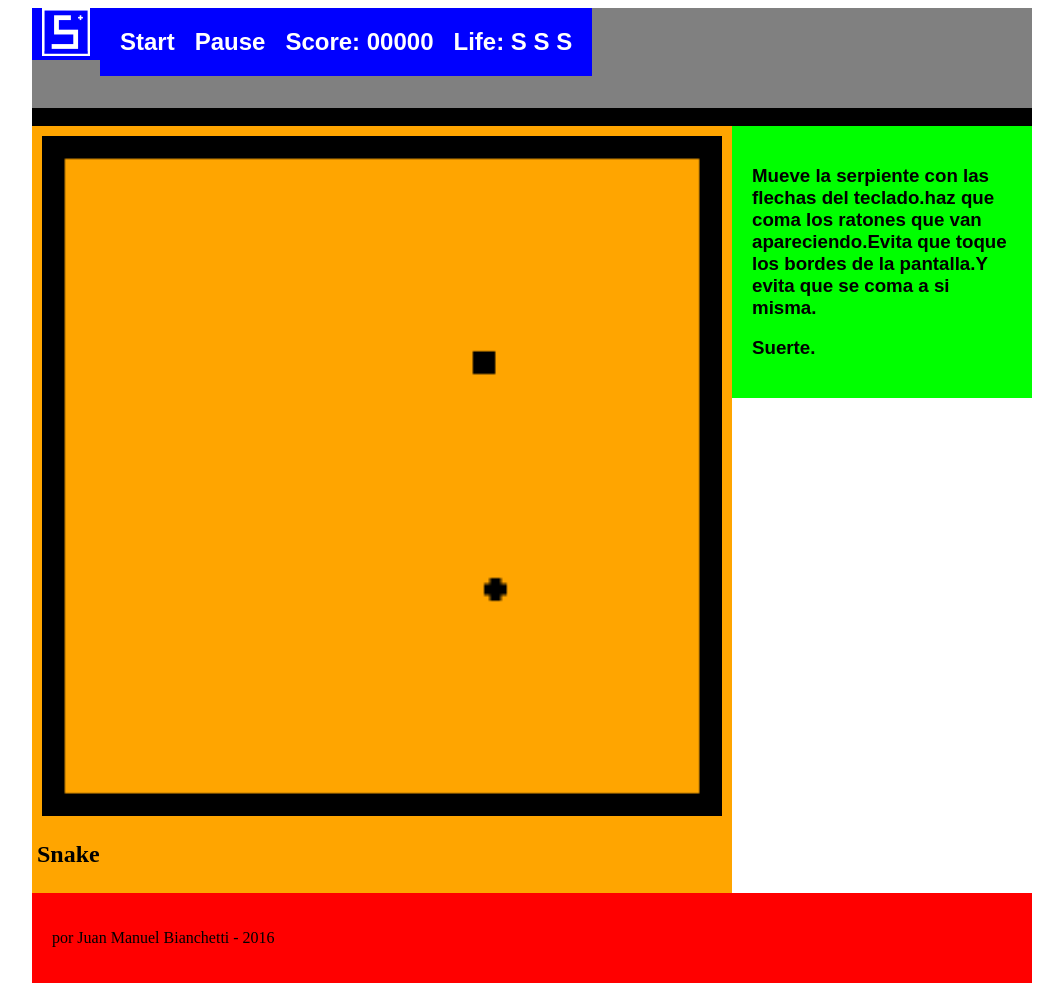
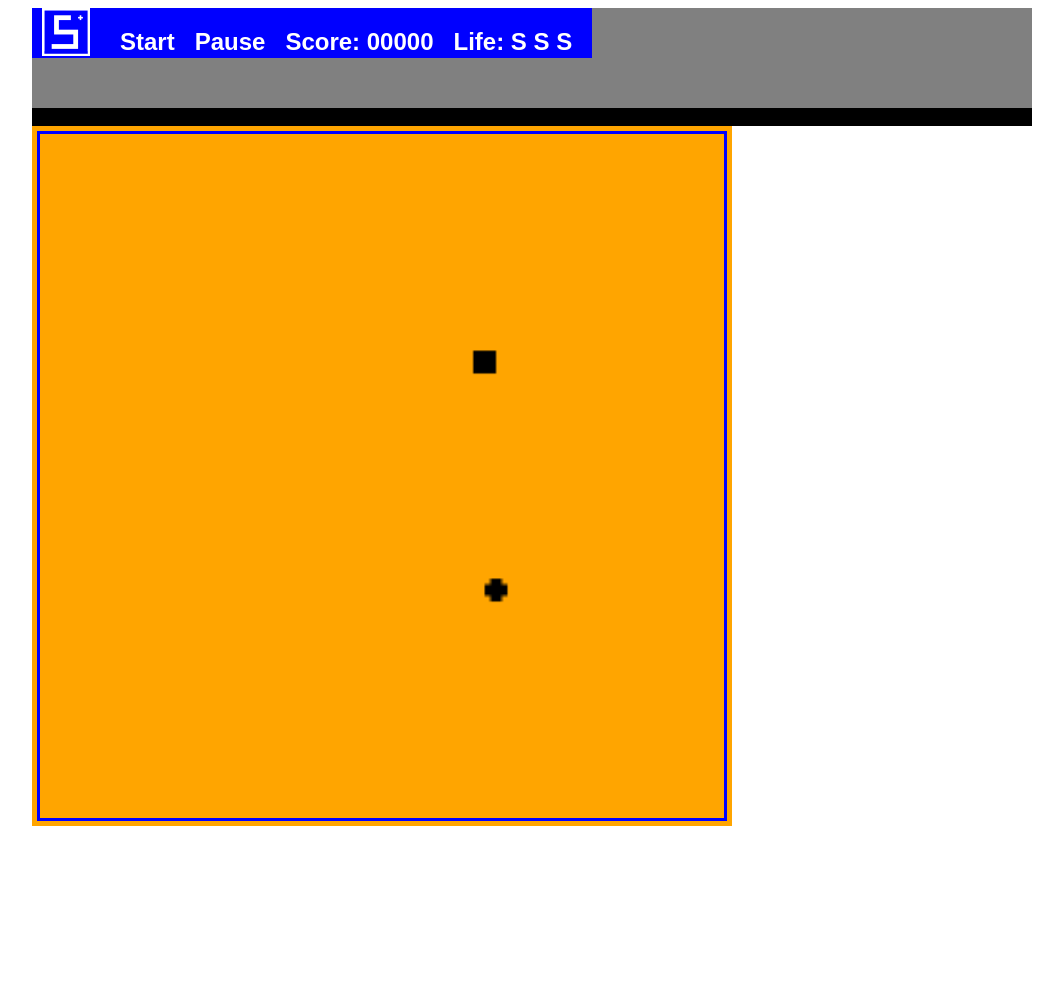
Before and after one commit to juanchetti/juanchetti.github.io, a plain HTML site: page index.html in a window 1280 px wide. Shown: the whole page, without its empty margins (108-1171 px from the left). After the commit the page ends 826 px from the top, so only its background shows below. Drawn offline with Linux system fonts and the light colour scheme.

Commit message:
arreglosprevios
arreglos previos a hacer que la serpiernte cresca y a poder usar el juego en moviles

```diff
--- a/index.html
+++ b/index.html
@@ -15,7 +15,7 @@
 		<header><!--es donde vamos a incluir todo el contenido del encabezado. Por lo general es un logotipo y un menú-->
 			<nav><!--es donde incluimos el menú de navegación. Este se compone de 				listas-->
 				<div class="cajaLogo">
-					<img class="snakeLogo" src="images\snakeIcon48negative.ico" width="48" alt="Snake Logo">
+					<img class="snakeLogo" src="images\snakeIcon48negative.ico" width="" alt="Snake Logo">
 				</div>
 				<div class="cajaPadre">
 					<div class="cajaStart"><h2>Start</h2></div>
@@ -32,10 +32,12 @@
 
 		<section class="main"><!--encierra todo el contenido o "warapper" que se conoce como contenedor o contenido  -->
 			<canvas id="canvas"></canvas>
-			<h1>Snake</h1>
+			<!--<h1>Snake</h1>-->
 		</section>
 
-		<aside><!—esta clase nos identifica que este es el contenido principal o los artículos-->
+<!--
+		<aside>
+			esta clase nos identifica que este es el contenido principal o los artículos
 			<h3><p>Mueve la serpiente con las flechas del teclado.haz que
 				coma los ratones que van apareciendo.Evita que toque
 				los bordes de la pantalla.Y evita que se coma a si misma.</p>
@@ -45,7 +47,7 @@
 		<footer>
 			<p> por Juan Manuel Bianchetti - 2016 </p>
 		</footer>
-
+-->
 		<script type="text/javascript">
 			start();
 		</script>
--- a/snake.js
+++ b/snake.js
@@ -55,11 +55,13 @@ var SnakeGame = function(con){
     console.log(this.tablero.yMax);
     console.log(this.tablero.xMin);
 
-    this.longitude = 50;
+    this.longitude = 10;
     this.ancho = 10;
     this.paso = 10;
     this.vivo = true;
     this.haComido = false;
+    this.estomago = 100; //pongo un limite de movimientos sin comer
+    this.score = 0;
     this.cabezaX = 100;
     this.cabezaY = 100;
     this.colaX = this.cabezaX - this.paso;
@@ -80,6 +82,16 @@ var SnakeGame = function(con){
 SnakeGame.prototype.drawSnakeGame = function()
 {
 
+    this.score += 1;    //suma puntos por movimiento
+
+    this.estomago -= 1; //va consumiendo su energia
+    if (this.estomago == 0) {
+        alert("PERDISTE, TE HAS MUERTO POR NO COMER");
+        this.vivo = false;
+        clearInterval(nIntervID);
+        // stopGame();
+    }
+
 
     // Pregunto si la serpiente ha tocado los limites del tablero de juego
     if (this.cabezaX < xMin + this.anchoMarco ||
@@ -99,8 +111,13 @@ SnakeGame.prototype.drawSnakeGame = function()
         {
             console.log("comio!!!!!")
             this.haComido = true;
+            this.estomago = 100;
+            this.score += 100; // suma punto por mantenerce con vida
             clearInterval(nIntervID);
-            velocidad = velocidad - 100;
+            if (velocidad >= 100) //Limito la la maxima velocidad de la serpiente
+                {
+                velocidad = velocidad - 50;
+                }
             console.log(velocidad);
             nIntervID = setInterval("body.drawSnakeGame()", velocidad);
         }
@@ -110,21 +127,33 @@ SnakeGame.prototype.drawSnakeGame = function()
         {
             this.cabezaY -= this.paso;
             this.colaY -= this.paso;
+
+            this.colaX = this.cabezaX;
+            this.colaY = this.cabezaY + this.paso;
         }
         if (direction == key.DOWN)
         {
             this.cabezaY += this.paso;
             this.colaY += this.paso;
+
+            this.colaX = this.cabezaX;
+            this.colaY = this.cabezaY - this.paso;
         }
         if (direction == key.RIGHT)
         {
             this.cabezaX += this.paso;
             this.colaX += this.paso;
+
+            this.colaX = this.cabezaX - this.paso;
+            this.colaY = this.cabezaY;
         }
         if (direction == key.LEFT)
         {
             this.cabezaX -= this.paso;
             this.colaX -= this.paso;
+
+            this.colaX = this.cabezaX + this.paso;
+            this.colaY = this.cabezaY;
         }
         //body.drawSnakeGame(this.cabezaX,this.cabezaY,this.longitude);
     }
@@ -134,10 +163,12 @@ SnakeGame.prototype.drawSnakeGame = function()
     draw = this.context;
 
     // dibujando un recuadro
-    draw.fillRect(0,0,xMax,yMax);
-    draw.clearRect(this.anchoMarco,this.anchoMarco,xMax - 2*this.anchoMarco,yMax - 2*this.anchoMarco);
+    // draw.fillRect(0,0,xMax,yMax);
+    // draw.clearRect(this.anchoMarco,this.anchoMarco,xMax - 2*this.anchoMarco,yMax - 2*this.anchoMarco);
+    //draw.strokeRect(0,0,50,50);
 
-    //draw.strokeRect(0,0,50,50);
+    //borro el camvas para refrescar la pantala
+    draw.clearRect(this.anchoMarco,this.anchoMarco,xMax,yMax);
 
     // drawSnake = function()
     // {
@@ -151,67 +182,67 @@ SnakeGame.prototype.drawSnakeGame = function()
     //     draw.closePath();
     // }
 
-    //Dibujando la serpiente
-    if (direction == key.UP)
-    {
-        this.colaX = this.cabezaX;
-        this.colaY = this.cabezaY + this.paso;
-        // dibujo serpiente moviendose hacia ARRIBA
-        // draw.beginPath();
-        // draw.moveTo(this.cabezaX,this.cabezaY);//cabeza de serpiente
-        // draw.lineTo(this.colaX,this.colaY);//cola de serpiente
-        // draw.lineWidth = this.ancho;
-        // draw.strokeStyle = "#000";
-        // draw.stroke();
-        // draw.closePath();
-        //this.drawSnake();
-    }
-    if (direction == key.DOWN)
-    {
-        this.colaX = this.cabezaX;
-        this.colaY = this.cabezaY - this.paso;
-        // dibujo serpiente moviendose hacia ABAJO
-        // draw.beginPath();
-        // draw.moveTo(this.cabezaX,this.cabezaY);//cabeza de serpiente
-        // draw.lineTo(this.colaX,this.colaY);//cola de serpiente
-        // draw.lineWidth = this.ancho;
-        // draw.strokeStyle = "#000";
-        // draw.stroke();
-        // draw.closePath();
-        //this.drawSnake();
-    }
-    if (direction == key.RIGHT)
-    {
-        // i += 1;
-        // console.log(i);
-        this.colaX = this.cabezaX - this.paso;
-        this.colaY = this.cabezaY;
-        // dibujo serpiente moviendose hacia DERECHA
-        // draw.beginPath();
-        // draw.moveTo(this.cabezaX,this.cabezaY);//cabeza de serpiente
-        // draw.lineTo(this.colaX,this.colaY);//cola de serpiente
-        // draw.lineWidth = this.ancho;
-        // draw.strokeStyle = "#000";
-        // draw.stroke();
-        // draw.closePath();
-        //this.drawSnake();
+    // // Dibujando la serpiente
+    // if (direction == key.UP)
+    // {
+    //     this.colaX = this.cabezaX;
+    //     this.colaY = this.cabezaY + this.paso;
+    //     // dibujo serpiente moviendose hacia ARRIBA
+    //     // draw.beginPath();
+    //     // draw.moveTo(this.cabezaX,this.cabezaY);//cabeza de serpiente
+    //     // draw.lineTo(this.colaX,this.colaY);//cola de serpiente
+    //     // draw.lineWidth = this.ancho;
+    //     // draw.strokeStyle = "#000";
+    //     // draw.stroke();
+    //     // draw.closePath();
+    //     //this.drawSnake();
+    // }
+    // if (direction == key.DOWN)
+    // {
+    //     this.colaX = this.cabezaX;
+    //     this.colaY = this.cabezaY - this.paso;
+    //     // dibujo serpiente moviendose hacia ABAJO
+    //     // draw.beginPath();
+    //     // draw.moveTo(this.cabezaX,this.cabezaY);//cabeza de serpiente
+    //     // draw.lineTo(this.colaX,this.colaY);//cola de serpiente
+    //     // draw.lineWidth = this.ancho;
+    //     // draw.strokeStyle = "#000";
+    //     // draw.stroke();
+    //     // draw.closePath();
+    //     //this.drawSnake();
+    // }
+    // if (direction == key.RIGHT)
+    // {
+    //     // i += 1;
+    //     // console.log(i);
+    //     this.colaX = this.cabezaX - this.paso;
+    //     this.colaY = this.cabezaY;
+    //     // dibujo serpiente moviendose hacia DERECHA
+    //     // draw.beginPath();
+    //     // draw.moveTo(this.cabezaX,this.cabezaY);//cabeza de serpiente
+    //     // draw.lineTo(this.colaX,this.colaY);//cola de serpiente
+    //     // draw.lineWidth = this.ancho;
+    //     // draw.strokeStyle = "#000";
+    //     // draw.stroke();
+    //     // draw.closePath();
+    //     //this.drawSnake();
 
-    }
-    if (direction == key.LEFT)
-    {
-        this.colaX = this.cabezaX + this.paso;
-        this.colaY = this.cabezaY;
-        // dibujo serpiente moviendose hacia IZQUIERDA
-        // draw.beginPath();
-        // draw.moveTo(this.cabezaX,this.cabezaY);//cabeza de serpiente
-        // draw.lineTo(this.colaX,this.colaY);//cola de serpiente
-        // draw.lineWidth = this.ancho;
-        // draw.strokeStyle = "#000";
-        // draw.stroke();
-        // draw.closePath();
-        //this.drawSnake();
+    // }
+    // if (direction == key.LEFT)
+    // {
+    //     this.colaX = this.cabezaX + this.paso;
+    //     this.colaY = this.cabezaY;
+    //     // dibujo serpiente moviendose hacia IZQUIERDA
+    //     // draw.beginPath();
+    //     // draw.moveTo(this.cabezaX,this.cabezaY);//cabeza de serpiente
+    //     // draw.lineTo(this.colaX,this.colaY);//cola de serpiente
+    //     // draw.lineWidth = this.ancho;
+    //     // draw.strokeStyle = "#000";
+    //     // draw.stroke();
+    //     // draw.closePath();
+    //     //this.drawSnake();
 
-    }
+    // }
 
     this.drawSnake();
     this.drawComida();
--- a/snakeStilesheet.css
+++ b/snakeStilesheet.css
@@ -5,7 +5,7 @@
 .contenedor {
 	width: 80%;
 	max-width: 1000px;
-	height: auto;
+	height: 100%;
 	background: black;
 	padding: 0px;
 	margin: 0 auto;
@@ -25,6 +25,8 @@ nav{
 }
 
 nav div{
+	height: 10%;
+	min-height: 50px;
 	color: #fff;
 	font-family: Arial;
 	font-size: 1em;
@@ -54,11 +56,14 @@ nav div :hover {
 
 canvas {
 	clear: both;
-	height: 100%;
+	height: 80%;
+	min-height: 50px;
 	width: 100%;
-	padding: 5px;
+	padding: 0px;
 	display: block;
 	box-sizing:border-box;
+	border: solid;
+	border-color: blue;
 
 }
 
@@ -74,8 +79,8 @@ aside {
 }
 
 footer {
-	width: 100%;
-	padding: 20px;
+	width: 10%;
+	padding: 5px;
 	box-sizing:border-box;
 	background: red;
 	float: left;
```
